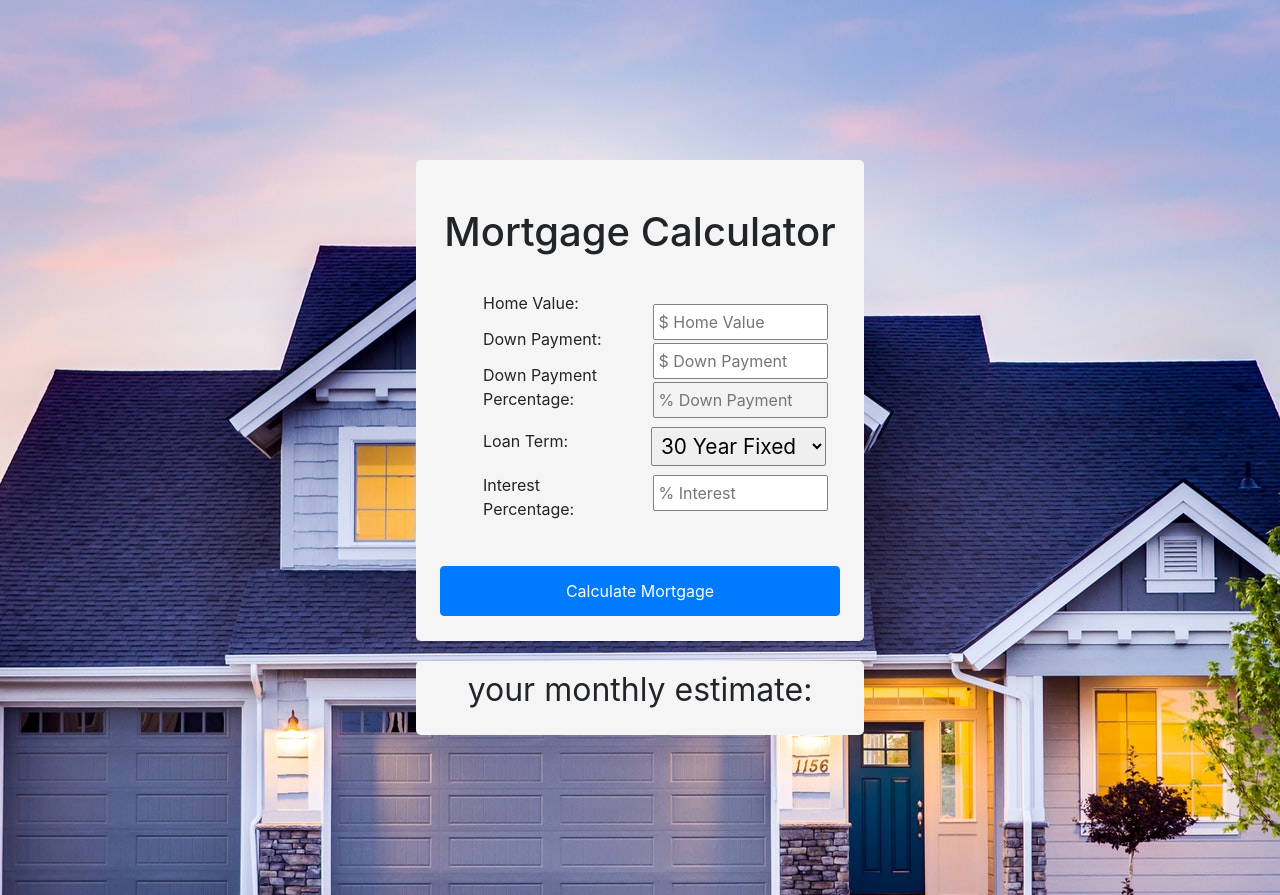
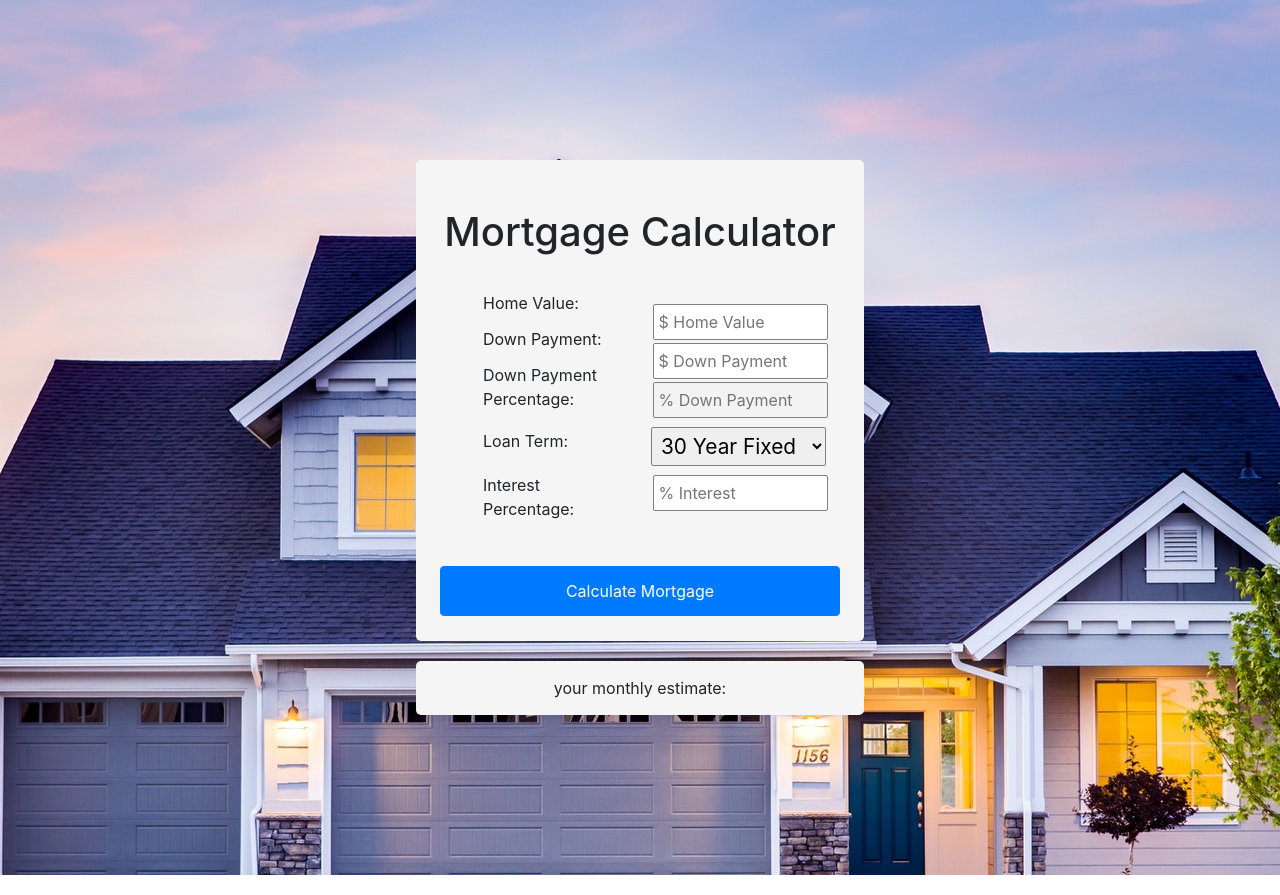
Before and after one commit to collin-tx/mortage-calculator, a React (Create React App) app: page / in a window 1280 px wide. Built offline with nearby package versions, Linux system fonts and the light colour scheme.

Commit message:
styled mortgage info

```diff
--- a/src/App.css
+++ b/src/App.css
@@ -28,13 +28,13 @@ form {
   border-radius: 5px;
   margin-top: 20px;
   text-align: center;
-  font-size: 2rem;
+  /* font-size: 2rem; */
   padding: 5px;
   margin-bottom: 20vh;
 }
 
 .estimate-display {
-  font-size: 2rem;
+  margin: 10px;
 }
 
 .row {
@@ -89,3 +89,7 @@ label {
 .interest-label {
   padding-top: 10px;
 }
+
+.info-btn {
+  margin-bottom: 20px;
+}
--- a/src/components/Calculator.js
+++ b/src/components/Calculator.js
@@ -16,7 +16,7 @@ export class Calculator extends Component {
     }
 
     getDPPercentage = (value, downPayment) => {
-        const downPaymentpercent = (100 / (value / downPayment));
+        const downPaymentpercent = (100 / (value / downPayment)).toFixed(1);
         this.setState({ downPaymentpercent })
     }
 
--- a/src/components/MortgageInfo.js
+++ b/src/components/MortgageInfo.js
@@ -15,16 +15,19 @@ class MortgageInfo extends React.Component{
         <div id="mortgage-info">
             <p className="estimate-display">your monthly estimate: </p>
             {this.props.mortgage[0] && <h5>${this.props.mortgage[0]}</h5>}
-            {this.props.mortgage[0] &&
-            <button className="btn btn-info" onClick={this.toggle}>
-                {this.state.showMore ? "show less" : "show more"}
-            </button>}
+
+
             { this.state.showMore &&
                 <div>
                     <p>Mortgage Insurance: ${this.props.mortgage[1]}</p>
                     <p>monthly taxes: ${this.props.mortgage[2].toFixed(2)}</p>
                 </div>
             }
+
+            {this.props.mortgage[0] &&
+            <button className="btn btn-info info-btn" onClick={this.toggle}>
+                {this.state.showMore ? "show less" : "show more"}
+            </button>}
         </div>
     );
 }
```
